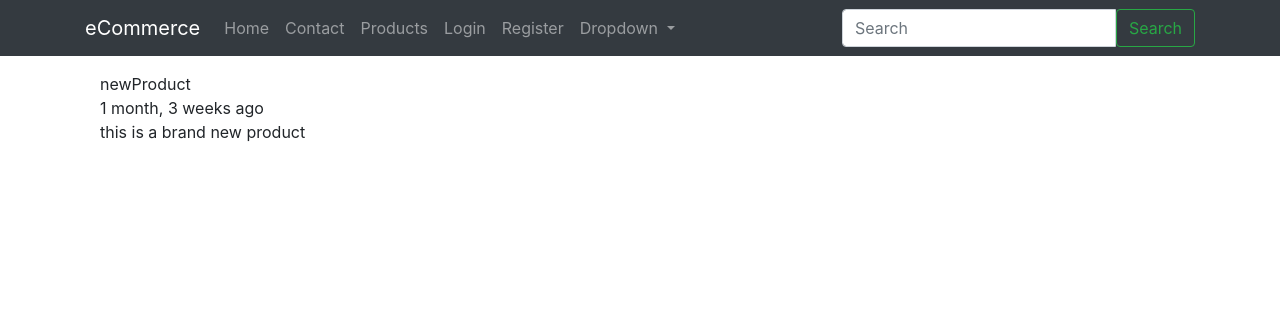
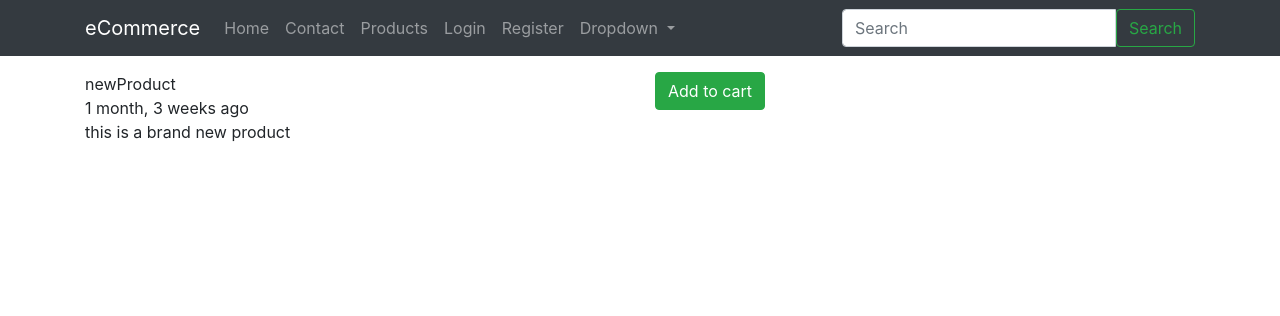
Before and after one commit to aditya2222/django-ecommerce, a Django app: a page that uses products/templates/products/product_detail.html in a window 1280 px wide. Shown: the top 316 px of the page. Run offline with Django 3.2, Linux system fonts and the light colour scheme; data comes from the database, SQL or seed files in the repository; both versions use the stored data as it was after the commit; some libraries are stand-ins or nearby versions.

Commit message:
cart update commit

```diff
--- a/carts/models.py
+++ b/carts/models.py
@@ -64,7 +64,10 @@ m2m_changed.connect(m2m_save_cart_receiver, sender=Cart.products.through)
 
 
 def pre_save_cart_receiver(sender, instance, *args, **kwargs):
-    instance.total = instance.subtotal + 10
+    if instance.subtotal > 0:
+        instance.total = instance.subtotal + 10
+    else:
+        instance.total = 0.00
 
 
 pre_save.connect(pre_save_cart_receiver, sender=Cart)
--- /dev/null
+++ b/carts/urls.py
@@ -0,0 +1,7 @@
+app_name = 'carts'
+from django.urls import path, include
+from .views import cart_home,cart_update
+urlpatterns = [
+    path('', cart_home, name='home'),
+    path('update/', cart_update, name='update'),
+]
--- a/ecommerce/urls.py
+++ b/ecommerce/urls.py
@@ -18,8 +18,8 @@ from django.urls import path, include
 from django.conf import settings
 from django.conf.urls.static import static
 from products.views import HomePageView, BootstrapView
-from carts.views import CartsView
 from django.contrib.auth.views import LoginView, LogoutView
+
 urlpatterns = [
     path('', HomePageView.as_view(), name='home'),
     path('products/', include('products.urls', namespace='products')),
@@ -27,10 +27,9 @@ urlpatterns = [
     path('logout/', LogoutView.as_view(), name='logout'),
     path('bootstrap/', BootstrapView.as_view(), name='bootstrap'),
     path('search/', include('search.urls', namespace='search')),
-    path('cart/', CartsView,name='cart'),
+    path('cart/', include('carts.urls', namespace='cart')),
     path('admin/', admin.site.urls),
 ]
-
 
 if settings.DEBUG:
     urlpatterns += static(settings.MEDIA_URL,
--- a/products/admin.py
+++ b/products/admin.py
@@ -4,7 +4,7 @@ from .models import Product
 
 
 class ProductAdmin(admin.ModelAdmin):
-	list_display = ['__str__','slug']
+	list_display = ['__str__','slug','id']
 	class Meta:
 		model = Product
 
--- a/products/templates/products/product_detail.html
+++ b/products/templates/products/product_detail.html
@@ -1,9 +1,8 @@
 {% extends "base.html" %}
 
 {% block content %}
-    <div class="container">
     <div class="row">
-            <div class="col">
+        <div class="col-12 col-md-6">
             {{ object.title }}<br>
             {{ object.timestamp|timesince }} ago
             {{ object.description|linebreaks }}<br>
@@ -12,6 +11,12 @@
             {% endif %}
 
         </div>
+        <div class="col-12 col-md-6">
+            {% if object in cart.products.all %}
+                In cart <button class="btn btn-link">Remove?</button>
+            {% else %}
+                <button class="btn btn-success">Add to cart</button>
+            {% endif %}
 
         </div>
     </div>
--- a/products/views.py
+++ b/products/views.py
@@ -3,6 +3,7 @@ from .models import Product
 from django.views.generic import ListView, DetailView, TemplateView, CreateView
 from .forms import UserCreationForm
 from django.urls import reverse_lazy
+from carts.models import Cart
 
 
 # Create your views here.
@@ -29,3 +30,14 @@ class CreateUserView(CreateView):
 
 class BootstrapView(TemplateView):
     template_name = 'bootstrap/example.html'
+
+
+class ProdcutDetailSlugView(DetailView):
+    queryset = Product.objects.all()
+    template_name = "products/product_detail.html"
+
+    def get_context_data(self, **kwargs):
+        context = super(ProdcutDetailSlugView, self).get_context_data(**kwargs)
+        cart_obj, new_obj = Cart.objects.new_or_get(self.request)
+        context['cart'] = cart_obj
+        return context
```
Also changed, not shown: carts/views.py (+14 -2 lines), db.sqlite3. Lines whose indentation alone changed are shown as unchanged.
